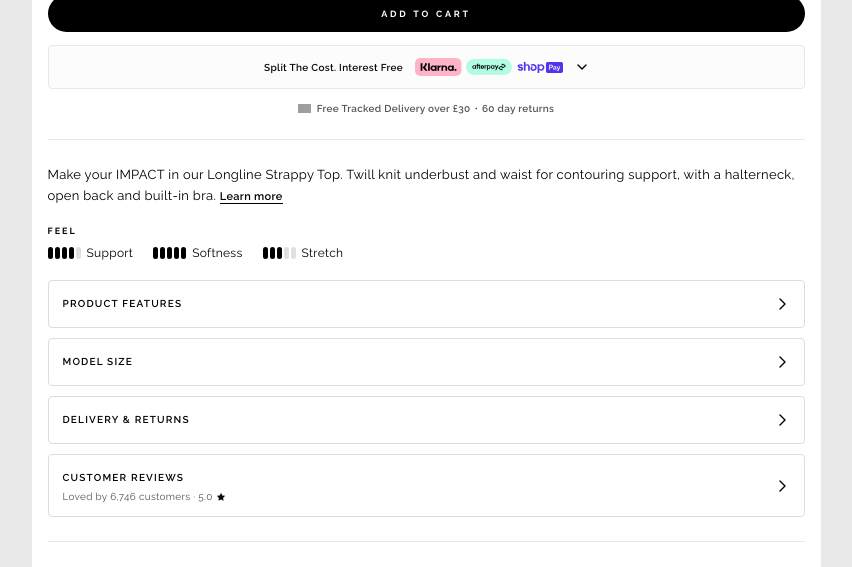
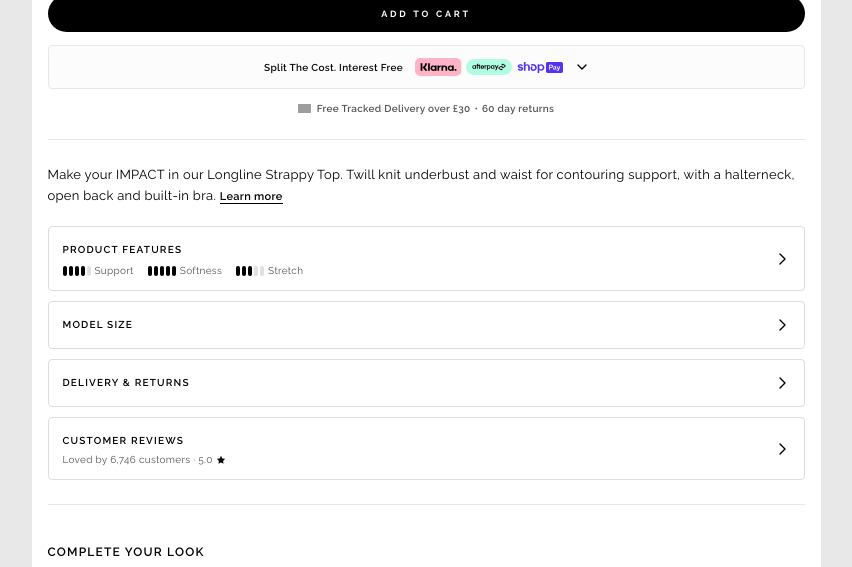
Before and after one commit to declandfyne/dfyne-product-details-page, a React (Vite) app: page / in a window 1280 px wide. Shown: the part 1302-1869 px from the top of the page, without its empty margins (214-1066 px from the left). Built offline with nearby package versions, Linux system fonts and the light colour scheme; grey boxes are pictures that could not be loaded.

Commit message:
Enhance product details page by integrating feature ratings and improving layout for better user experience; update product data structure for consistency

```diff
--- a/src/App.jsx
+++ b/src/App.jsx
@@ -31,7 +31,7 @@ export default function App() {
 
       <ProductImage src={selectedColor.img} images={selectedColor.images} alt={`Longline Strappy Top – ${selectedColor.name}`} model={selectedColor.model} onModelClick={() => setInfoTab('model')} />
 
-      <ProductInfo onOpenReviews={() => setInfoTab('reviews')} />
+      <ProductInfo onOpenReviews={() => setInfoTab('reviews')} showFeatures={selectedColor.id === 'navy'} />
 
       <hr className={styles.divider} />
 
@@ -51,7 +51,7 @@ export default function App() {
 
       <hr className={styles.dividerNoTop} />
 
-      <InfoSection onOpen={tab => setInfoTab(tab)} onOpenReviews={() => setInfoTab('reviews')} />
+      <InfoSection onOpen={tab => setInfoTab(tab)} onOpenReviews={() => setInfoTab('reviews')} featureLayout={selectedColor.id === 'navy' ? 'hidden' : selectedColor.id === 'teal' ? 'standalone' : selectedColor.id === 'truffle' ? 'standalone-pills' : 'button'} />
 
       <InfoModal
         open={infoTab !== null}
--- a/src/components/FeatureRatings.jsx
+++ b/src/components/FeatureRatings.jsx
@@ -13,9 +13,10 @@ function RatingDots({ value, max = 5 }) {
   )
 }
 
-export default function FeatureRatings({ ratings }) {
+export default function FeatureRatings({ ratings, compact = false, variant = 'default' }) {
+  const cls = [styles.wrap, compact ? styles.compact : '', variant === 'pills' ? styles.pills : ''].filter(Boolean).join(' ')
   return (
-    <div className={styles.wrap}>
+    <div className={cls}>
       <div className={styles.list}>
         {ratings.map(({ label, value }) => (
           <div key={label} className={styles.item}>
--- a/src/components/FeatureRatings.module.css
+++ b/src/components/FeatureRatings.module.css
@@ -56,3 +56,56 @@
   color: black;
   white-space: nowrap;
 }
+
+.pills .list {
+  gap: 6px;
+}
+
+.pills .item {
+  flex: 1;
+  justify-content: center;
+  gap: 5px;
+  border: 1px solid #e0e0e0;
+  border-radius: 999px;
+  padding: 6px 10px;
+}
+
+.pills .dot {
+  width: 6px;
+  height: 6px;
+  border-radius: 50%;
+}
+
+.pills .dotFilled {
+  background: #0a0a0a;
+}
+
+.pills .dotEmpty {
+  background: #ddd;
+}
+
+.pills .label {
+  font-weight: 500;
+  font-size: 9px;
+  letter-spacing: 1px;
+  text-transform: uppercase;
+  color: #0a0a0a;
+}
+
+.compact .list {
+  gap: 14px;
+}
+
+.compact .item {
+  gap: 4px;
+}
+
+.compact .dot {
+  width: 4px;
+  height: 10px;
+}
+
+.compact .label {
+  font-size: 10px;
+  color: #555;
+}
--- a/src/components/InfoModal.jsx
+++ b/src/components/InfoModal.jsx
@@ -1,5 +1,7 @@
 import { useEffect } from 'react'
 import styles from './InfoModal.module.css'
+import FeatureRatings from './FeatureRatings'
+import { FEATURE_RATINGS } from '../data/product'
 
 const StarIcon = ({ filled }) => (
   <svg width="14" height="14" viewBox="0 0 24 24" fill={filled ? '#0a0a0a' : 'none'} stroke="#0a0a0a" strokeWidth="1.5">
@@ -163,6 +165,11 @@ function FeaturesContent() {
             <li key={h} className={styles.bulletItem}>{h}</li>
           ))}
         </ul>
+      </div>
+
+      <div className={styles.featSection}>
+        <p className={styles.featSectionLabel}>FEEL</p>
+        <FeatureRatings ratings={FEATURE_RATINGS} />
       </div>
 
       <div className={styles.featSection}>
--- a/src/components/InfoSection.jsx
+++ b/src/components/InfoSection.jsx
@@ -20,7 +20,7 @@ const LINKS = [
   { id: 'delivery', label: 'DELIVERY & RETURNS' },
 ]
 
-export default function InfoSection({ onOpen, onOpenReviews }) {
+export default function InfoSection({ onOpen, onOpenReviews, featureLayout = 'button', featureVariant = 'default' }) {
   return (
     <div className={styles.section}>
 
@@ -31,14 +31,26 @@ export default function InfoSection({ onOpen, onOpenReviews }) {
         </p>
       </div>
 
-      <div className={styles.block}>
-        <p className={styles.sectionLabel}>FEEL</p>
-        <FeatureRatings ratings={FEATURE_RATINGS} />
-      </div>
+      {(featureLayout === 'standalone' || featureLayout === 'standalone-pills') && (
+        <div className={styles.block}>
+          <FeatureRatings ratings={FEATURE_RATINGS} variant={featureLayout === 'standalone-pills' ? 'pills' : featureVariant} />
+        </div>
+      )}
 
       <div className={styles.block}>
         <div className={styles.links}>
-          {LINKS.map(link => (
+          <button className={styles.linkRow} onClick={() => onOpen('features')}>
+            <span className={styles.featuresLinkContent}>
+              <span className={styles.linkLabel}>PRODUCT FEATURES</span>
+              {featureLayout === 'button' && (
+                <span className={styles.featuresSubline}>
+                  <FeatureRatings ratings={FEATURE_RATINGS} compact />
+                </span>
+              )}
+            </span>
+            <CaretRight />
+          </button>
+          {LINKS.filter(link => link.id !== 'features').map(link => (
             <button key={link.id} className={styles.linkRow} onClick={() => onOpen(link.id)}>
               <span className={styles.linkLabel}>{link.label}</span>
               <CaretRight />
--- a/src/components/InfoSection.module.css
+++ b/src/components/InfoSection.module.css
@@ -76,6 +76,17 @@
   text-decoration: none;
 }
 
+.featuresLinkContent {
+  display: flex;
+  flex-direction: column;
+  align-items: flex-start;
+  gap: 6px;
+}
+
+.featuresSubline {
+  display: block;
+}
+
 .reviewLinkContent {
   display: flex;
   flex-direction: column;
--- a/src/components/ProductInfo.jsx
+++ b/src/components/ProductInfo.jsx
@@ -1,6 +1,8 @@
 import styles from './ProductInfo.module.css'
+import FeatureRatings from './FeatureRatings'
+import { FEATURE_RATINGS } from '../data/product'
 
-export default function ProductInfo({ price = '£44.99', onOpenReviews }) {
+export default function ProductInfo({ price = '£44.99', onOpenReviews, showFeatures = false }) {
   return (
     <div className={styles.info}>
       <p className={styles.brand}>IMPACT</p>
@@ -13,6 +15,11 @@ export default function ProductInfo({ price = '£44.99', onOpenReviews }) {
         <span className={styles.average}>5.0</span>
         <button className={styles.reviews} onClick={onOpenReviews}>(6746)</button>
       </div>
+      {showFeatures && (
+        <div className={styles.featuresBox}>
+          <FeatureRatings ratings={FEATURE_RATINGS} />
+        </div>
+      )}
     </div>
   )
 }
--- a/src/components/ProductInfo.module.css
+++ b/src/components/ProductInfo.module.css
@@ -52,3 +52,11 @@
   letter-spacing: 0.3px;
   cursor: pointer;
 }
+
+.featuresBox {
+  border: 1px solid #ddd;
+  border-radius: 4px;
+  padding: 12px 14px;
+  margin-top: 4px;
+  transition: border-color 0.2s ease;
+}
--- a/src/data/product.js
+++ b/src/data/product.js
@@ -18,48 +18,66 @@ export const COLORS = [
     label: 'Navy',
     name: 'NAVY',
     img: 'https://www.figma.com/api/mcp/asset/5ce4669e-7b50-4402-a497-3b8e95897b8d',
+    images: [
+      'https://www.figma.com/api/mcp/asset/5ce4669e-7b50-4402-a497-3b8e95897b8d',
+    ],
     isNew: true,
-    model: { variant: 'card', badgeText: "Aliyah is 5'7 wearing S", name: 'Aliyah', size: 'Small', height: '170cm', bust: '81cm', waist: '64cm', hips: '91cm' },
+    model: { variant: 'banner', badgeText: "Aliyah is 5'7 wearing S", name: 'Aliyah', size: 'S', height: '170cm', bust: '81cm', waist: '64cm', hips: '91cm' },
   },
   {
     id: 'teal',
     label: 'Teal',
     name: 'TEAL',
     img: 'https://www.figma.com/api/mcp/asset/c1eaa29a-d01d-4297-b585-c5903b8a5e16',
+    images: [
+      'https://www.figma.com/api/mcp/asset/c1eaa29a-d01d-4297-b585-c5903b8a5e16',
+    ],
     isNew: false,
-    model: { variant: 'pill', badgeText: "Aliyah is 5'7 wearing S", name: 'Aliyah', size: 'Small', height: "5'7\" / 170cm", bust: '32" / 81cm', waist: '25" / 64cm', hips: '36" / 91cm' },
+    model: { variant: 'banner', badgeText: "Aliyah is 5'7 wearing S", name: 'Aliyah', size: 'S', height: '170cm', bust: '81cm', waist: '64cm', hips: '91cm' },
   },
   {
     id: 'truffle',
     label: 'Truffle',
     name: 'TRUFFLE',
     img: 'https://www.figma.com/api/mcp/asset/ada6f9e8-47f9-4a8c-a9ab-75d18b026441',
+    images: [
+      'https://www.figma.com/api/mcp/asset/ada6f9e8-47f9-4a8c-a9ab-75d18b026441',
+    ],
     isNew: false,
-    model: { variant: 'pill', badgeText: "Aliyah is 5'7 wearing S", name: 'Aliyah', size: 'Small', height: "5'7\" / 170cm", bust: '32" / 81cm', waist: '25" / 64cm', hips: '36" / 91cm' },
+    model: { variant: 'banner', badgeText: "Aliyah is 5'7 wearing S", name: 'Aliyah', size: 'S', height: '170cm', bust: '81cm', waist: '64cm', hips: '91cm' },
   },
   {
     id: 'optic-white',
     label: 'Optic White',
     name: 'OPTIC WHITE',
     img: 'https://www.figma.com/api/mcp/asset/698eb3ed-d387-4912-8d64-bf7a6b83adf0',
+    images: [
+      'https://www.figma.com/api/mcp/asset/698eb3ed-d387-4912-8d64-bf7a6b83adf0',
+    ],
     isNew: false,
-    model: { variant: 'pill', badgeText: "Aliyah is 5'7 wearing S", name: 'Aliyah', size: 'Small', height: "5'7\" / 170cm", bust: '32" / 81cm', waist: '25" / 64cm', hips: '36" / 91cm' },
+    model: { variant: 'banner', badgeText: "Aliyah is 5'7 wearing S", name: 'Aliyah', size: 'S', height: '170cm', bust: '81cm', waist: '64cm', hips: '91cm' },
   },
   {
     id: 'blue',
     label: 'Blue',
     name: 'BLUE',
     img: 'https://www.figma.com/api/mcp/asset/6fd3209b-e290-4e89-911f-1ff72225ac45',
+    images: [
+      'https://www.figma.com/api/mcp/asset/6fd3209b-e290-4e89-911f-1ff72225ac45',
+    ],
     isNew: false,
-    model: { variant: 'pill', badgeText: "Aliyah is 5'7 wearing S", name: 'Aliyah', size: 'Small', height: "5'7\" / 170cm", bust: '32" / 81cm', waist: '25" / 64cm', hips: '36" / 91cm' },
+    model: { variant: 'banner', badgeText: "Aliyah is 5'7 wearing S", name: 'Aliyah', size: 'S', height: '170cm', bust: '81cm', waist: '64cm', hips: '91cm' },
   },
   {
     id: 'rangers',
     label: 'Rangers',
     name: 'RANGERS',
     img: 'https://www.figma.com/api/mcp/asset/c5ffc7ba-f75e-450c-a0eb-1df17b836ef4',
+    images: [
+      'https://www.figma.com/api/mcp/asset/c5ffc7ba-f75e-450c-a0eb-1df17b836ef4',
+    ],
     isNew: false,
-    model: { variant: 'pill', badgeText: "Aliyah is 5'7 wearing S", name: 'Aliyah', size: 'Small', height: "5'7\" / 170cm", bust: '32" / 81cm', waist: '25" / 64cm', hips: '36" / 91cm' },
+    model: { variant: 'banner', badgeText: "Aliyah is 5'7 wearing S", name: 'Aliyah', size: 'S', height: '170cm', bust: '81cm', waist: '64cm', hips: '91cm' },
   },
 ]
 
```
